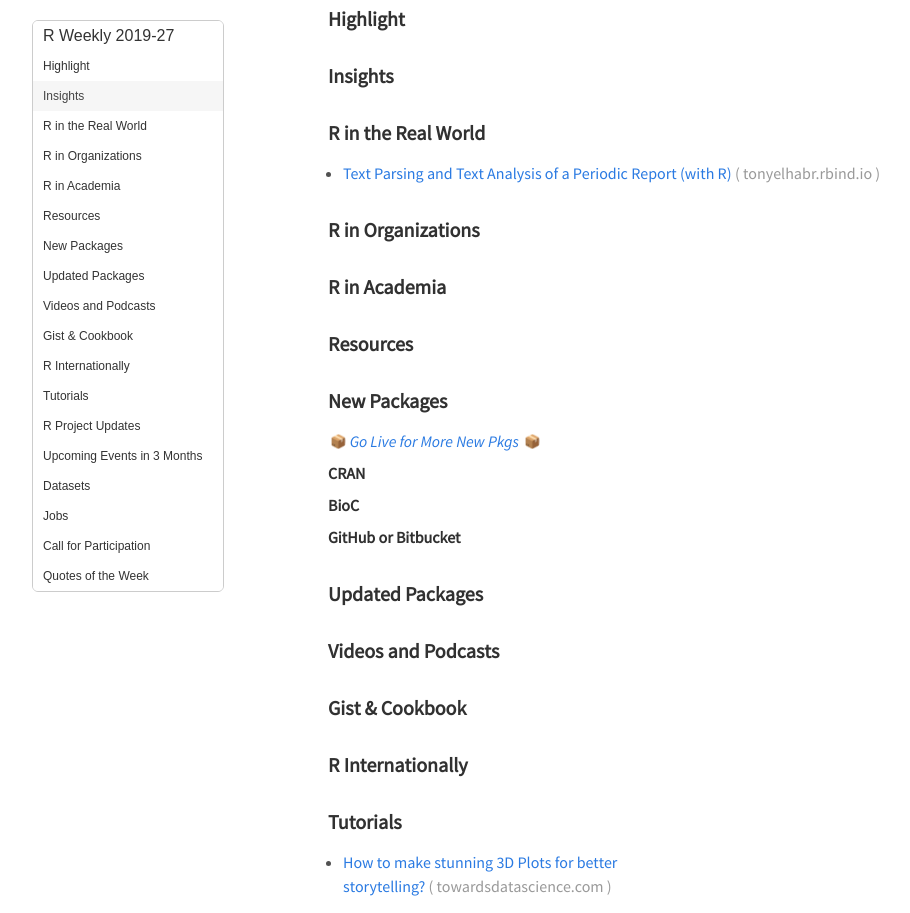
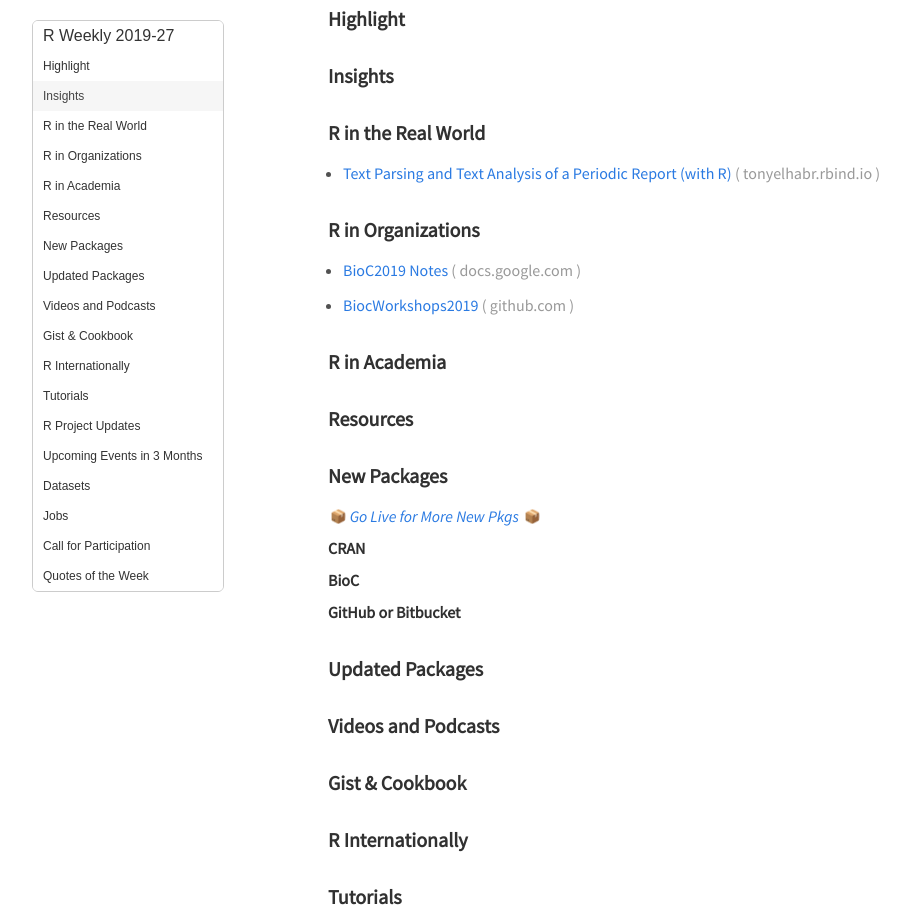
Before and after one commit to rweekly/rweekly.org, a Jekyll site: the page built from draft.md, in a window 1280 px wide and 1400 px high, scrolled down 190 px. Shown: the top 913 px of the window, without its empty margins (32-942 px from the left). Built offline with Jekyll 4.4.1, drawn with Linux system fonts in a browser that asks for light colours; emoji names are drawn with the system emoji font; comment, search, counter and statistics services are not loaded.

Commit message:
Draft: 2019-27

```diff
--- a/draft.md
+++ b/draft.md
@@ -27,7 +27,9 @@
 
 ###  R in Organizations
 
++ [BioC2019 Notes](https://docs.google.com/document/d/1ylziUypDwwuKKC3J5_6KaW-OJVxs_gu1x6LjJOQ6olk/edit#heading=h.37s3ufw76jth)
 
++ [BiocWorkshops2019](https://github.com/Bioconductor/BiocWorkshops2019)
 
 ###  R in Academia
 
@@ -78,7 +80,6 @@
 
 + [Build Thousands of Automated Demand Forecasts in 15 Minutes Using AutoCatBoostCARMA in R](https://www.remixinstitute.com/blog/automated-demand-forecasts-using-autocatboostcarma-in-r)
 
-<img src="https://i1.wp.com/www.remixinstitute.com/wp-content/uploads/asphalt-automotive-blacktop-2127733.jpg?w=1920&ssl=1" width="500"></img>
 
 <!--<div class="post-more-begi
 n></div><div class="post-more-end"></div>-->
```
